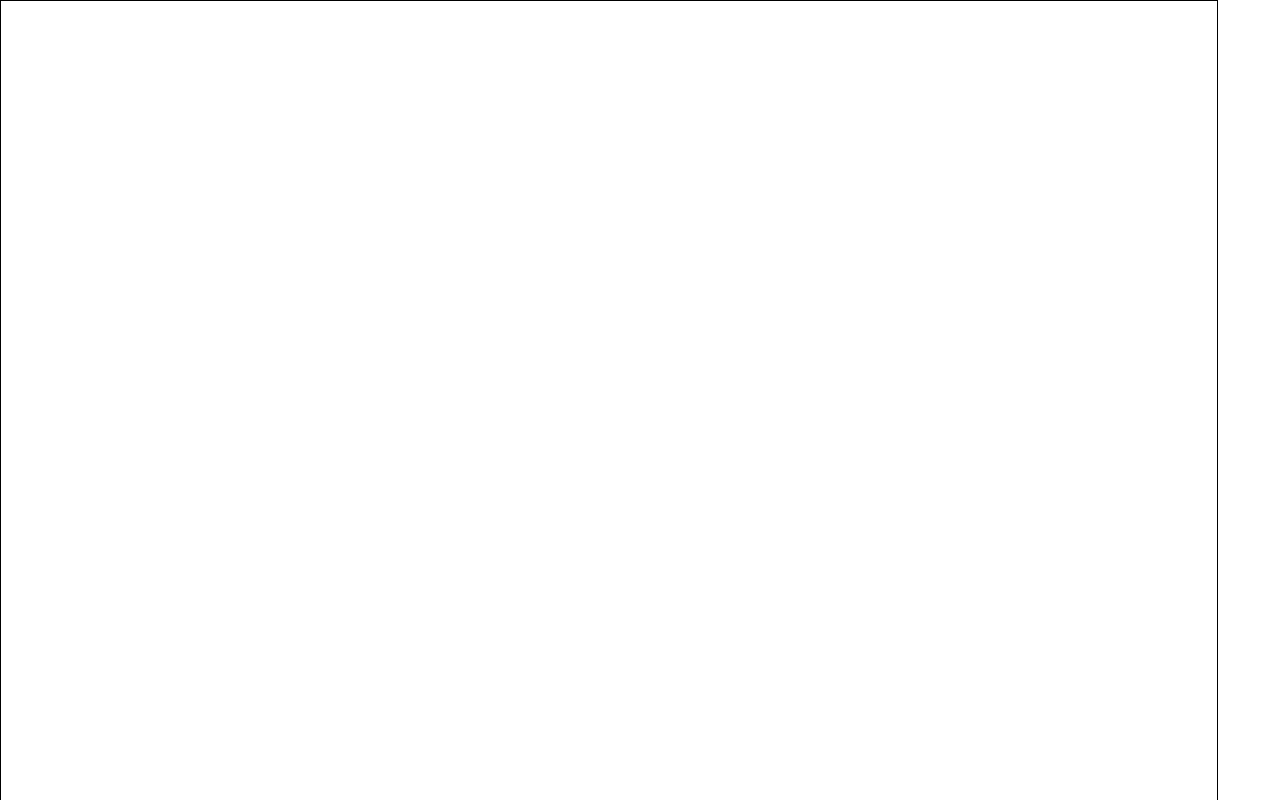
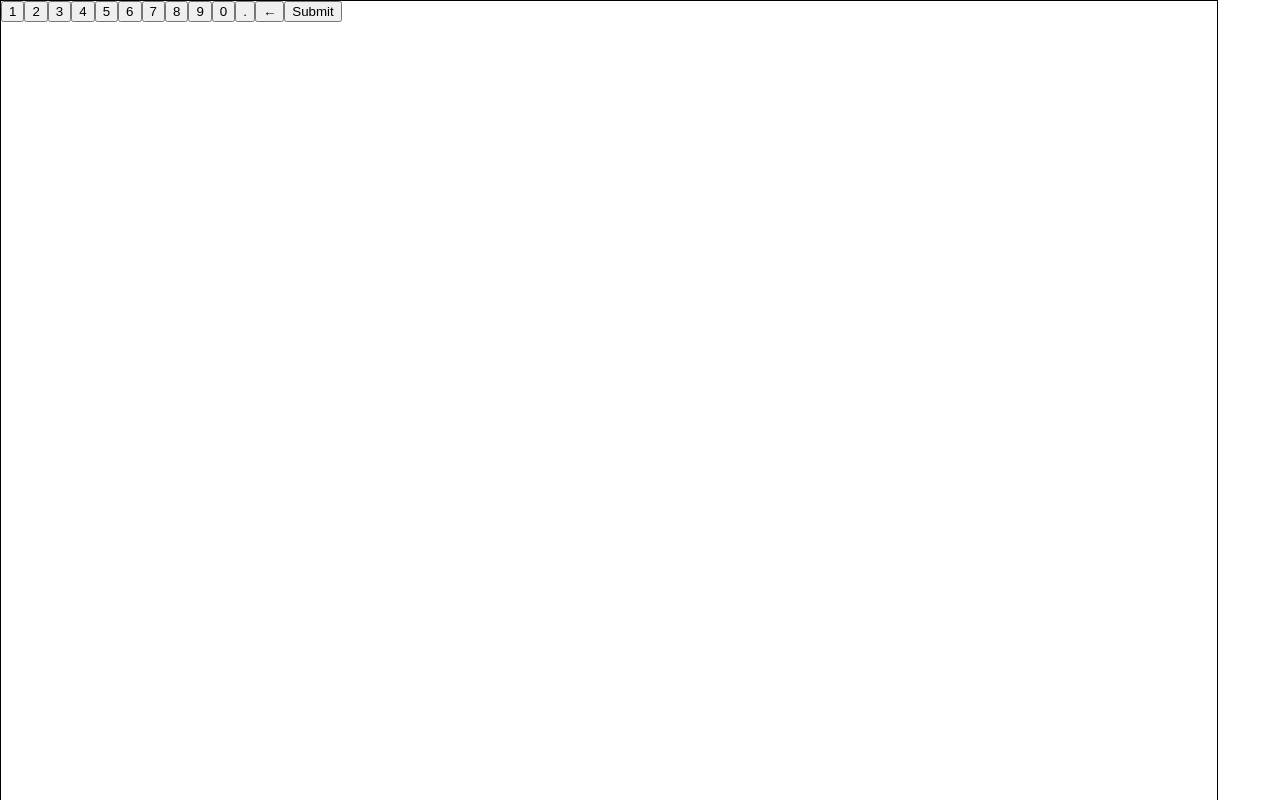
Before and after one commit to dkallen78/math-trainer, a plain HTML site: page automath.html in a window 1280 px wide. Both pictures are taken after a click on the button "Sign In". Shown: the top 800 px of the page. Drawn offline with Linux system fonts and the light colour scheme.

Commit message:
added a rudimentary number pad

```diff
--- a/automath.js
+++ b/automath.js
@@ -16,11 +16,12 @@ function makeElement(type, id, ...classes) {
   return element;
 }
 
-function makeButton(name, id, ...classes) {
+function makeButton(name, touch, id, ...classes) {
   //----------------------------------------------------//
   //Returns an HTML button element                      //
   //----------------------------------------------------//
   //name(string): text on the button                    //
+  //touch(function): onclick function of button         //
   //id(string): id of the element                       //
   //classes(string): classes to add to the element      //
   //----------------------------------------------------//
@@ -29,6 +30,7 @@ function makeButton(name, id, ...classes) {
 
   let button = makeElement("button", id, ...classes);
   button.innerHTML = name;
+  button.onclick = touch;
   return button;
 }
 
@@ -42,6 +44,39 @@ function clearElement(...elements) {
   elements.forEach(x => x.innerHTML = "");
 }
 
+function makeNumberInput() {
+  let numberInput = makeElement("div", "numberInput");
+
+    let button = makeButton("1", null, "button1");
+    numberInput.appendChild(button);
+    button = makeButton("2", null, "button1");
+    numberInput.appendChild(button);
+    button = makeButton("3", null, "button1");
+    numberInput.appendChild(button);
+    button = makeButton("4", null, "button1");
+    numberInput.appendChild(button);
+    button = makeButton("5", null, "button1");
+    numberInput.appendChild(button);
+    button = makeButton("6", null, "button1");
+    numberInput.appendChild(button);
+    button = makeButton("7", null, "button1");
+    numberInput.appendChild(button);
+    button = makeButton("8", null, "button1");
+    numberInput.appendChild(button);
+    button = makeButton("9", null, "button1");
+    numberInput.appendChild(button);
+    button = makeButton("0", null, "button1");
+    numberInput.appendChild(button);
+    button = makeButton(".", null, "button1");
+    numberInput.appendChild(button);
+    button = makeButton("←", null, "button1");
+    numberInput.appendChild(button);
+    button = makeButton("Submit", null, "button1");
+    numberInput.appendChild(button);
+
+  return numberInput;
+}
+
 function makeSignInScreen() {
   clearElement(document.body);
 
@@ -53,11 +88,10 @@ function makeSignInScreen() {
       titleDiv.innerHTML = "AutoMath";
     signInScreen.appendChild(titleDiv);
 
-    let signInButton = makeButton("Sign In", "signInButton");
-      signInButton.onclick = makeProblemScreen;
+    let signInButton = makeButton("Sign In", makeProblemScreen, "signInButton");
     signInScreen.appendChild(signInButton);
 
-    let registerButton = makeButton("Register", "registerButton");
+    let registerButton = makeButton("Register", makeProblemScreen, "registerButton");
     signInScreen.appendChild(registerButton);
 
 
@@ -69,7 +103,7 @@ function makeProblemScreen() {
 
   let problemScreen = makeElement("div", "problemScreen");
 
-    let numberInput = makeElement("div", "numberInput");
+    let numberInput = makeNumberInput()
     problemScreen.appendChild(numberInput);
 
   document.body.appendChild(problemScreen);
```
Also changed, not shown: automath.css (+13 -0 lines).
